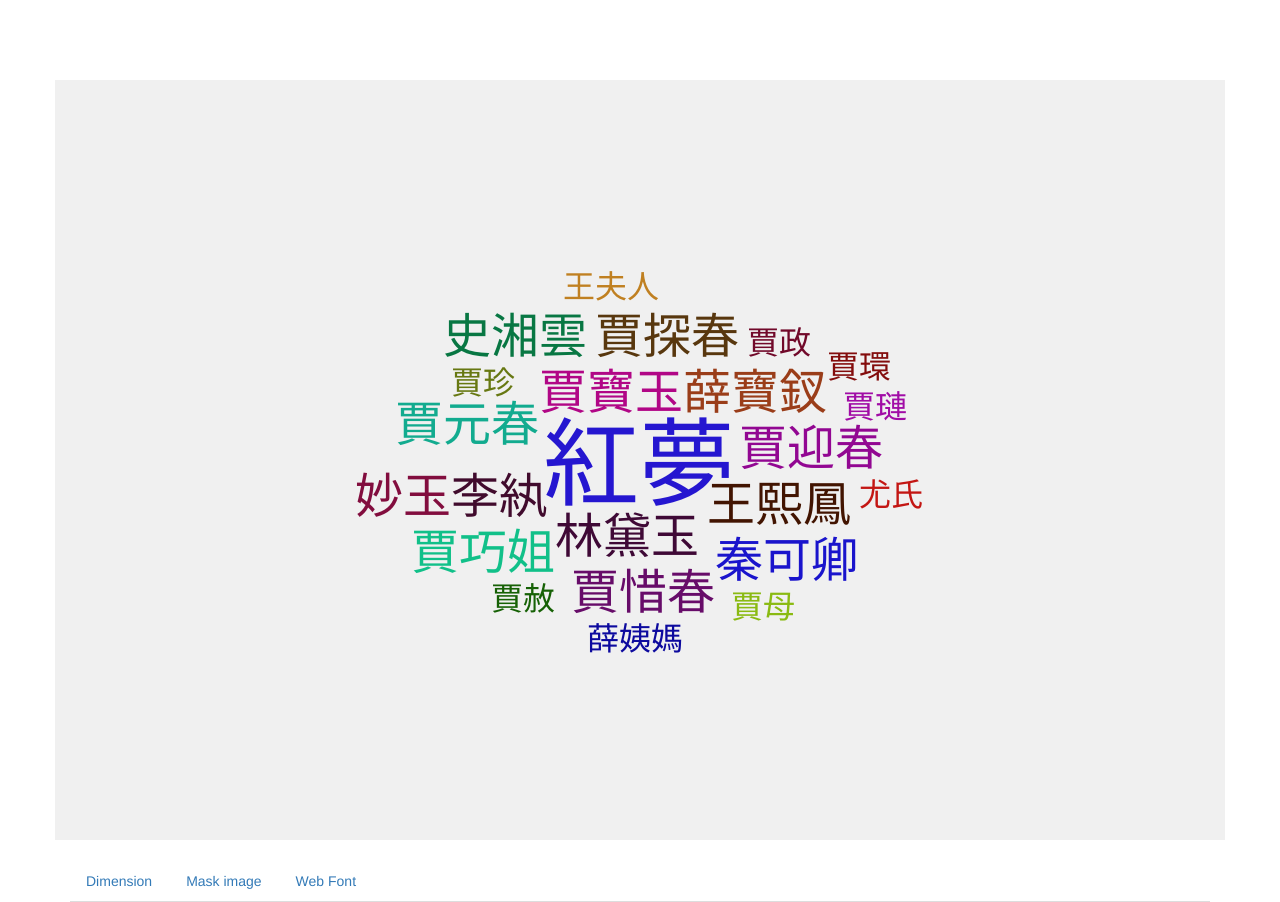
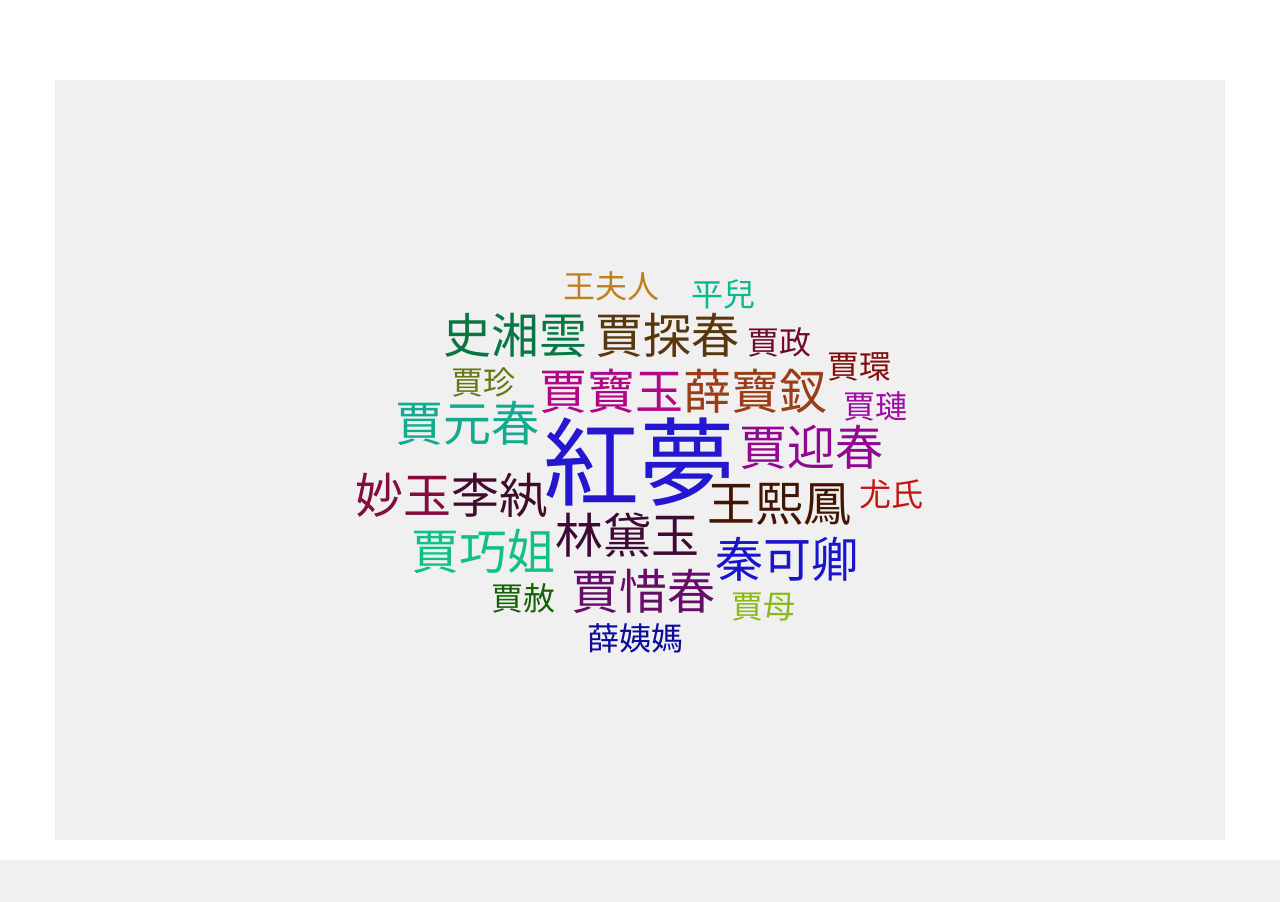
Before and after one commit to iceparadise13/kinokonow, a Flask app: template templates/index.html in a window 1280 px wide. After the commit the page ends 860 px from the top, so only its background shows below. Run offline with Flask 2, Linux system fonts and the light colour scheme; the template is opened without the code that fills it, so the values that code supplies are empty; some libraries are stand-ins or nearby versions; some web fonts are replaced.

Commit message:
Remove tabs

```diff
--- a/templates/index.html
+++ b/templates/index.html
@@ -84,11 +84,6 @@
         </div>
       </div>
       <div class="tabbable">
-        <ul class="nav nav-tabs">
-          <li><a href="#tab-dim" data-toggle="tab">Dimension</a></li>
-          <li><a href="#tab-mask" data-toggle="tab">Mask image</a></li>
-          <li><a href="#tab-webfont" data-toggle="tab">Web Font</a></li>
-        </ul>
         <div class="tab-content">
           <div class="tab-pane" id="tab-config">
             <textarea id="config-option" placeholder="Put your literal option object here." rows="2" cols="30" class="span12"></textarea>
```
